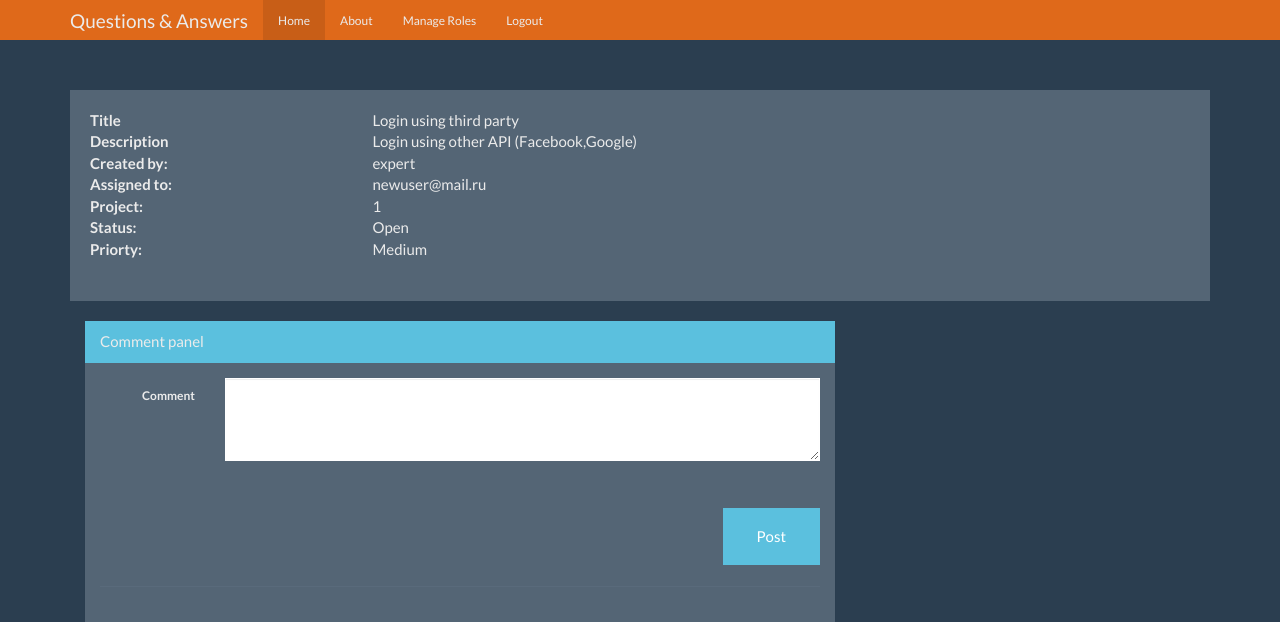
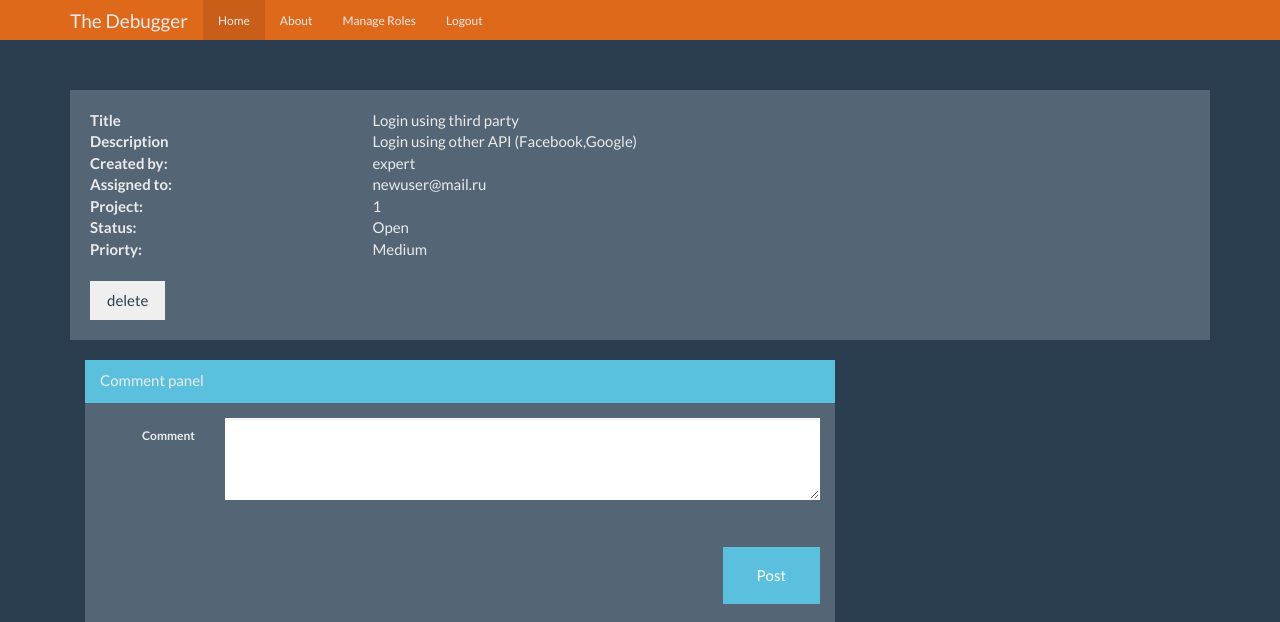
Before and after one commit to MuhammedTech/Debugger, a Flask app: page /ticket/2 in a window 1280 px wide. Shown: the top 622 px of the page. Run offline with Flask 2, Linux system fonts and the light colour scheme; a user stored in the database is signed in; data comes from the database, SQL or seed files in the repository; both versions use the stored data as it was after the commit; some libraries are stand-ins or nearby versions.

Commit message:
blueprint

```diff
--- a/debugger/config.py
+++ b/debugger/config.py
@@ -2,5 +2,6 @@
 class Config:
     SECRET_KEY = 'SECRET_KEY'
     SQLALCHEMY_DATABASE_URI = 'sqlite:///site.db'
+
     #SQLALCHEMY_DATABASE_URI= 'postgresql://postgres:postgres@localhost/flaskdb'
     UPLOAD_FOLDER = '/Users/a10.12/PycharmProjects/QuestionAnswer/debugger/static/files'
--- a/debugger/models.py
+++ b/debugger/models.py
@@ -44,8 +44,8 @@ class Tickets(db.Model):
     created_by_id = db.Column(db.Integer, nullable=False)
     expert_id = db.Column(db.Integer, db.ForeignKey('users.id'),nullable=False)
     project_id = db.Column(db.Integer, db.ForeignKey('projects.id'),nullable=False)
-    comment = db.relationship('Comment', backref='title', lazy='dynamic')
-    attach = db.relationship('Attachment', backref='ticket', lazy='dynamic')
+    comment = db.relationship('Comment', backref='title', cascade="all,delete",lazy='dynamic')
+    attach = db.relationship('Attachment', backref='ticket', cascade="all,delete", lazy='dynamic')
     #projects = db.relationship('Projects', backref=db.backref('ticketso', uselist=False), lazy=True)
 
 
--- a/debugger/templates/base.html
+++ b/debugger/templates/base.html
@@ -36,7 +36,7 @@
     <nav class="navbar navbar-inverse navbar-fixed-top">
       <div class="container">
         <div class="navbar-header">
-          <a class="navbar-brand" href="{{ url_for ('main.index') }}">Questions & Answers</a>
+          <a class="navbar-brand" href="{{ url_for ('main.index') }}">The Debugger</a>
         </div>
         <div id="navbar" class="navbar-collapse collapse">
             {% block nav %}{% endblock %}
--- a/debugger/templates/ticket.html
+++ b/debugger/templates/ticket.html
@@ -48,6 +48,10 @@
         <dt class="col-sm-3">Priorty:</dt>
       <dd class="col-sm-9">{{ ticket.priority }}</dd>
     </dl>
+    <form action="{{ url_for ('tickets.delete_ticket', ticket_id=ticket.id ) }}" method="post">
+                        {{ csrf_token }}
+        <input class=" btn " type="submit" value="delete">
+    </form>
 </div>
 
 <form method="POST" action="" class="form-horizontal">
--- a/debugger/tickets/routes.py
+++ b/debugger/tickets/routes.py
@@ -1,5 +1,5 @@
 import os
-from flask import Blueprint, render_template, redirect, url_for, flash, request, send_from_directory, current_app
+from flask import Blueprint, render_template, abort ,redirect, url_for, flash, request, send_from_directory, current_app
 from flask_login import current_user,login_required
 from debugger import db
 from debugger.models import Tickets,Users,Comment,Attachment
@@ -66,7 +66,7 @@ def editTicket(ticket_id):
         ticket.status = form.status.data
         ticket.priority = form.priority.data
         db.session.commit()
-        flash('Your post has been updated!', 'success')
+        flash('Your ticket has been updated!', 'success')
         return redirect(url_for('main.index', ticket_id=ticket.id))
     elif request.method == "GET":
         form.status.default = ticket.status
@@ -78,6 +78,19 @@ def editTicket(ticket_id):
         form.ticket_text.data = ticket.ticket_text
     return render_template('editTicket.html',form=form, title='Edit Ticket')
 
+@tickets.route('/deleteTicket/<int:ticket_id>/delete',methods=['POST'])
+@login_required
+def delete_ticket(ticket_id):
+    ticket = Tickets.query.get_or_404(ticket_id)
+    if ticket.created_by_id != current_user:
+        abort(403)
+    db.session.delete(ticket)
+    db.session.commit()
+    flash('Ticket has been deleted!', 'success')
+    return redirect(url_for('main.index'))
+
+
+
 @tickets.route('/uploads/<path:filename>', methods=['GET', 'POST'])
 def download(filename):
     uploads = os.path.join(current_app.root_path, current_app.config['UPLOAD_FOLDER'])
```
Also changed, not shown: debugger/site.db.
